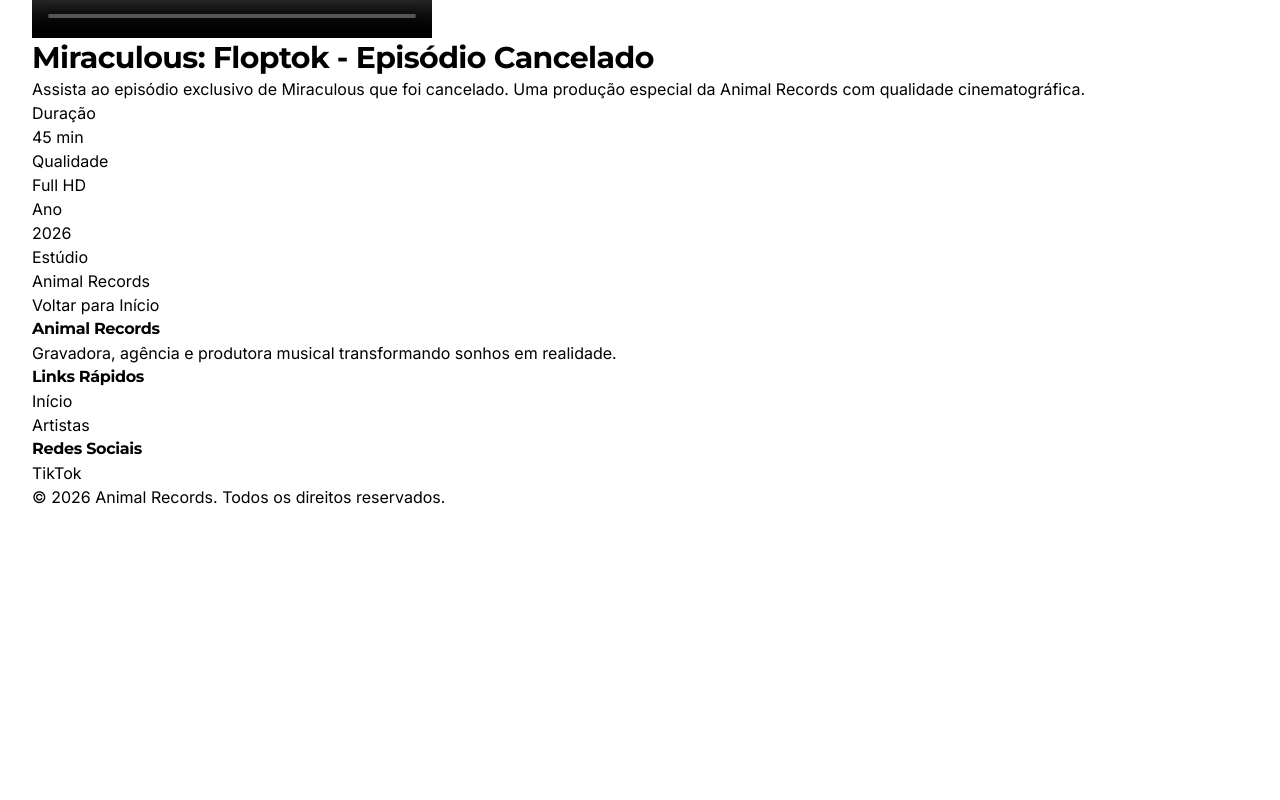
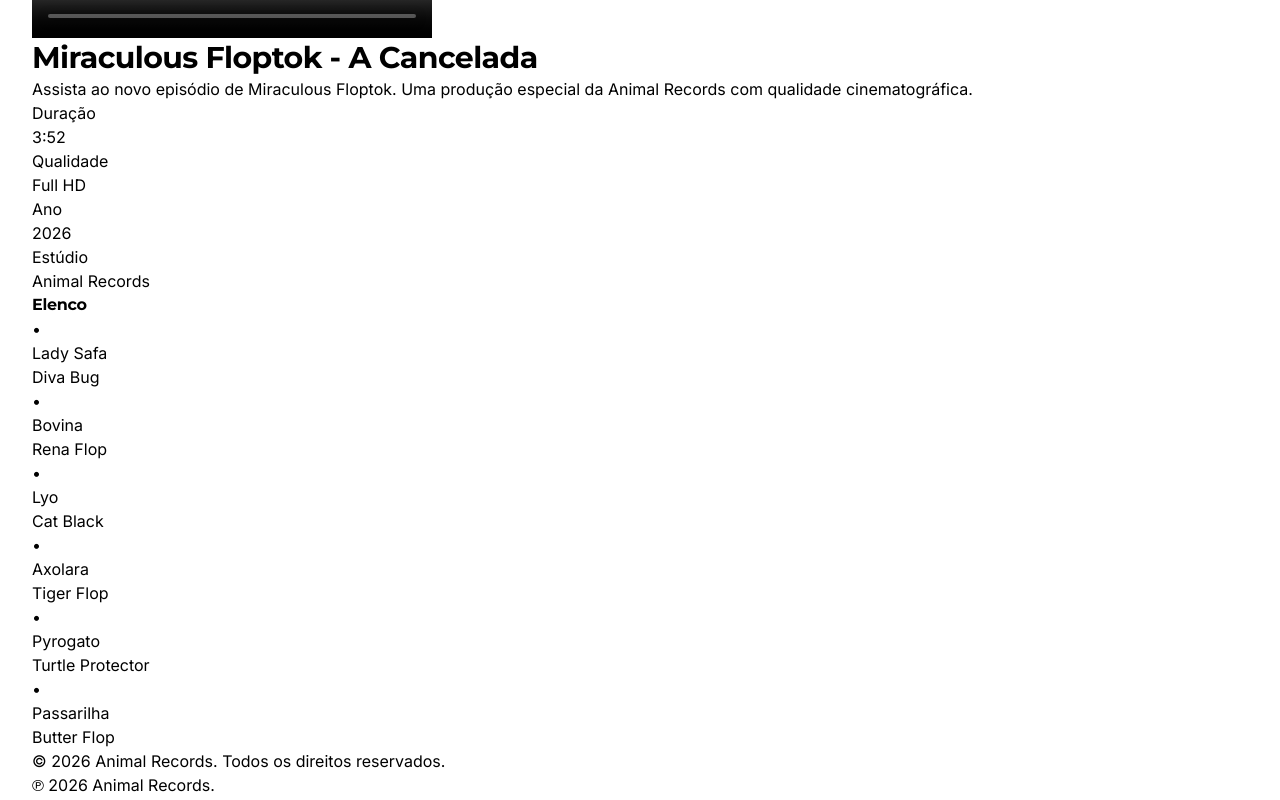
Before and after one commit to joaorafaelbritesgarcia/animal-records, a React (Vite) app in the folder client/: page /episode in a window 1280 px wide. Shown: the part 520-1320 px from the top of the page. Before the commit the page ends 1029 px from the top, so only its background shows below. Built offline with nearby package versions, Linux system fonts and the light colour scheme; grey boxes are pictures that could not be loaded.

Commit message:
Checkpoint: Episódio "Miraculous Floptok - A Cancelada" integrado com vídeo (3:52), elenco completo, e todas as informações. Pronto para publicação.

```diff
--- a/client/src/pages/Episode.tsx
+++ b/client/src/pages/Episode.tsx
@@ -94,7 +94,7 @@ export default function Episode() {
                 controlsList="nodownload"
                 poster="https://images.unsplash.com/photo-1574375927938-d5a98e8ffe85?w=1200&h=675&fit=crop"
               >
-                <source src="/manus-storage/lv_0_20260524182542_clean_50109c39.mp4" type="video/mp4" />
+                <source src="/manus-storage/lv_0_20260524182542_final_fe3dea62.mp4" type="video/mp4" />
                 Seu navegador não suporta o elemento de vídeo.
               </video>
             </div>
@@ -102,16 +102,16 @@ export default function Episode() {
             {/* Video Info */}
             <div className="p-8">
               <h3 className="text-3xl font-bold font-montserrat text-foreground mb-4">
-                Miraculous: Floptok - Episódio Cancelado
+                Miraculous Floptok - A Cancelada
               </h3>
               <p className="text-gray-700 text-lg mb-6">
-                Assista ao episódio exclusivo de Miraculous que foi cancelado. Uma produção especial da Animal Records com qualidade cinematográfica.
+                Assista ao novo episódio de Miraculous Floptok. Uma produção especial da Animal Records com qualidade cinematográfica.
               </p>
 
               <div className="grid grid-cols-2 md:grid-cols-4 gap-4 mb-8">
                 <div className="bg-gray-50 p-4 rounded-lg">
                   <p className="text-sm text-gray-600 font-semibold">Duração</p>
-                  <p className="text-lg font-bold text-foreground">45 min</p>
+                  <p className="text-lg font-bold text-foreground">3:52</p>
                 </div>
                 <div className="bg-gray-50 p-4 rounded-lg">
                   <p className="text-sm text-gray-600 font-semibold">Qualidade</p>
@@ -125,6 +125,61 @@ export default function Episode() {
                   <p className="text-sm text-gray-600 font-semibold">Estúdio</p>
                   <p className="text-lg font-bold text-foreground">Animal Records</p>
                 </div>
+              </div>
+
+              {/* Elenco Section */}
+              <div className="mb-8 border-t pt-8">
+                <h4 className="text-2xl font-bold font-montserrat text-foreground mb-6">Elenco</h4>
+                <div className="grid grid-cols-1 md:grid-cols-2 gap-4">
+                  <div className="flex items-center gap-3 p-3 bg-gray-50 rounded-lg">
+                    <span className="text-primary font-bold">•</span>
+                    <div>
+                      <p className="font-semibold text-foreground">Lady Safa</p>
+                      <p className="text-sm text-gray-600">Diva Bug</p>
+                    </div>
+                  </div>
+                  <div className="flex items-center gap-3 p-3 bg-gray-50 rounded-lg">
+                    <span className="text-primary font-bold">•</span>
+                    <div>
+                      <p className="font-semibold text-foreground">Bovina</p>
+                      <p className="text-sm text-gray-600">Rena Flop</p>
+                    </div>
+                  </div>
+                  <div className="flex items-center gap-3 p-3 bg-gray-50 rounded-lg">
+                    <span className="text-primary font-bold">•</span>
+                    <div>
+                      <p className="font-semibold text-foreground">Lyo</p>
+                      <p className="text-sm text-gray-600">Cat Black</p>
+                    </div>
+                  </div>
+                  <div className="flex items-center gap-3 p-3 bg-gray-50 rounded-lg">
+                    <span className="text-primary font-bold">•</span>
+                    <div>
+                      <p className="font-semibold text-foreground">Axolara</p>
+                      <p className="text-sm text-gray-600">Tiger Flop</p>
+                    </div>
+                  </div>
+                  <div className="flex items-center gap-3 p-3 bg-gray-50 rounded-lg">
+                    <span className="text-primary font-bold">•</span>
+                    <div>
+                      <p className="font-semibold text-foreground">Pyrogato</p>
+                      <p className="text-sm text-gray-600">Turtle Protector</p>
+                    </div>
+                  </div>
+                  <div className="flex items-center gap-3 p-3 bg-gray-50 rounded-lg">
+                    <span className="text-primary font-bold">•</span>
+                    <div>
+                      <p className="font-semibold text-foreground">Passarilha</p>
+                      <p className="text-sm text-gray-600">Butter Flop</p>
+                    </div>
+                  </div>
+                </div>
+              </div>
+
+              {/* Copyright */}
+              <div className="text-sm text-gray-600 border-t pt-6">
+                <p className="mb-2">© 2026 Animal Records. Todos os direitos reservados.</p>
+                <p>℗ 2026 Animal Records.</p>
               </div>
 
               <button
```
